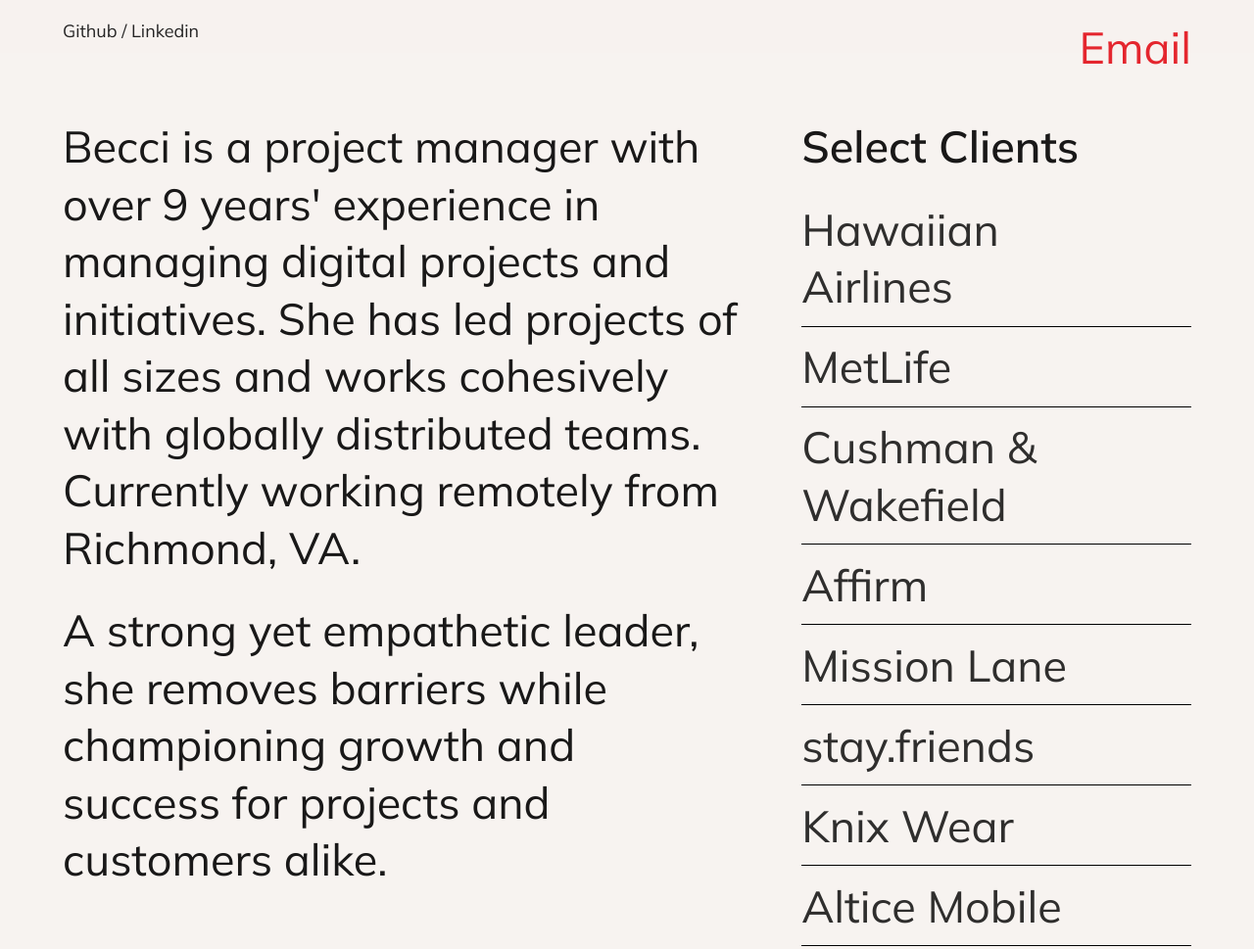
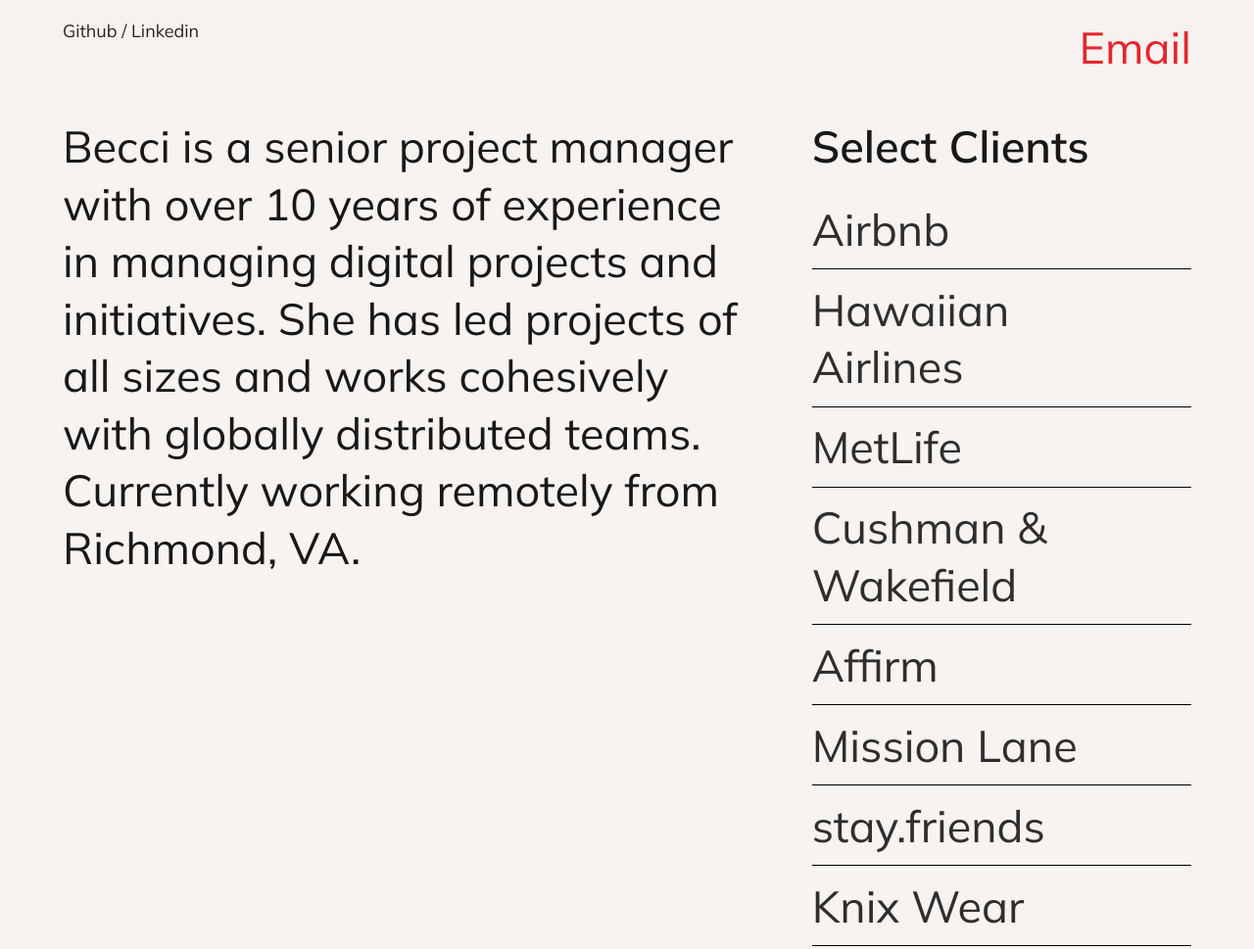
Before and after one commit to beccimelson/beccimelson.github.io, a website: page index.html in a window 1280 px wide. Shown: the top 969 px of the page at 98% size. Drawn offline with Linux system fonts and the light colour scheme.

Commit message:
Update index.html
add airbnb

```diff
--- a/index.html
+++ b/index.html
@@ -5,10 +5,10 @@
       <title>Becci Melson</title>
       <link rel="stylesheet" type="text/css" href="style.css">
       <link rel="shortcut icon" type="image/ico" href="assets/images/favicon.ico"/>
-      <meta name="description" content="Becci is a PM and creative based in Richmond, VA." />
+      <meta name="description" content="Becci is a remote project manager based in Richmond, VA." />
       <meta name="viewport" content="width=device-width, initial-scale=1">
       <meta property="og:title" content="Becci Melson"/>
-      <meta property="og:site_name" content="Becci is a PM and creative based in Richmond, VA."/>
+      <meta property="og:site_name" content="Becci is a remote project manager based in Richmond, VA."/>
       <meta property="og:type" content="blog"/>
 
          <!-- Global site tag (gtag.js) - Google Analytics -->
@@ -41,18 +41,38 @@
                       <div class="about__inner inner">
                           <div class="about__main">
                               <div class="size--1 about__text--en">
-                                  <p>Becci is a project manager with over 9 years' experience in managing digital projects and initiatives. She has led projects of all sizes and works cohesively with globally distributed teams. Currently working remotely from Richmond, VA.</p>
+                                  <p>Becci is a senior project manager with over 10 years of experience in managing digital projects and initiatives. She has led projects of all sizes and works cohesively with globally distributed teams. Currently working remotely from Richmond, VA.</p>
                               </div>
-                              <div class="size--1 about__text--en">
-                                  <p>A strong yet empathetic leader, she removes barriers while championing growth and success for projects and customers alike.</p>                              </div>
                           </div>
 
                           <!-- Company/client project list -->
                           <div class="about__side">
 
 
+                 <li class="company">
+                                <h3 class="size--2 title">Select Clients</h3>
+                                  <h3 class="size--1 company__head"><a href="https://www.airbnb.com/" target="blank">Airbnb</a></h3>
+                                  <!-- <p class="role">Sr. PM</p> -->
+                                  <div style="height:0" class="company__body">
+                                      <div class="company__body__inner">
+                                          <div class="company__text">
+                                              <p></p>
+                                          </div>
+                                          <div class="company__contact">
+                                              <p class="company__link">
+                                                  <span class="company__link__span">Program Manager, Experimentation:
+
+                                                  Fintech</span>
+                                              </p>
+                                              <a class="company__link__a" href="https://www.earnest.com/">https://www.earnest.com/</a>
+                                          </div>
+                                      </div>
+                                  </div>
+                              </li>
+
+
+
                               <li class="company">
-                                <h3 class="size--2 title">Select Clients</h3>
                                   <h3 class="size--1 company__head"><a href="https://www.hawaiianairlines.com/" target="blank">Hawaiian Airlines</a></h3>
                                   <!-- <p class="role">Sr. PM</p> -->
                                   <div style="height:0" class="company__body">
```
